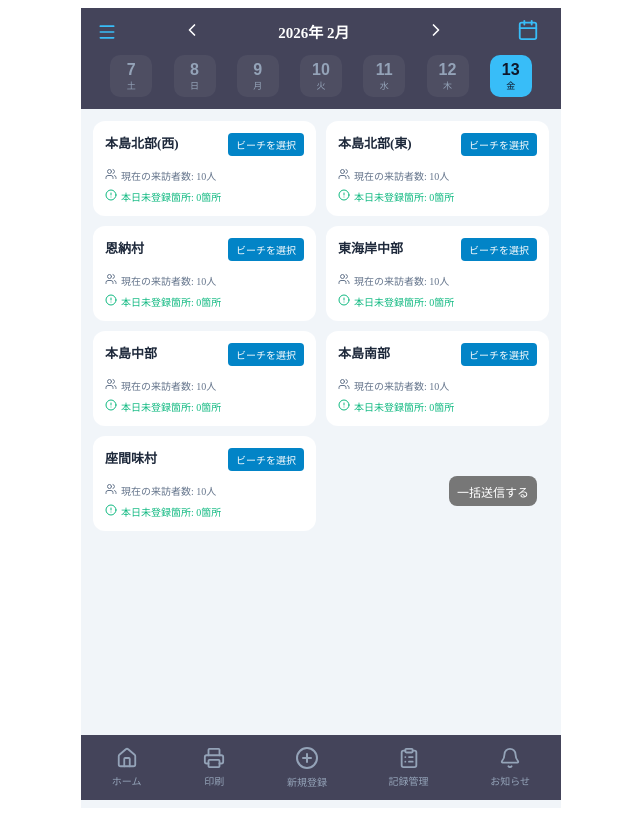
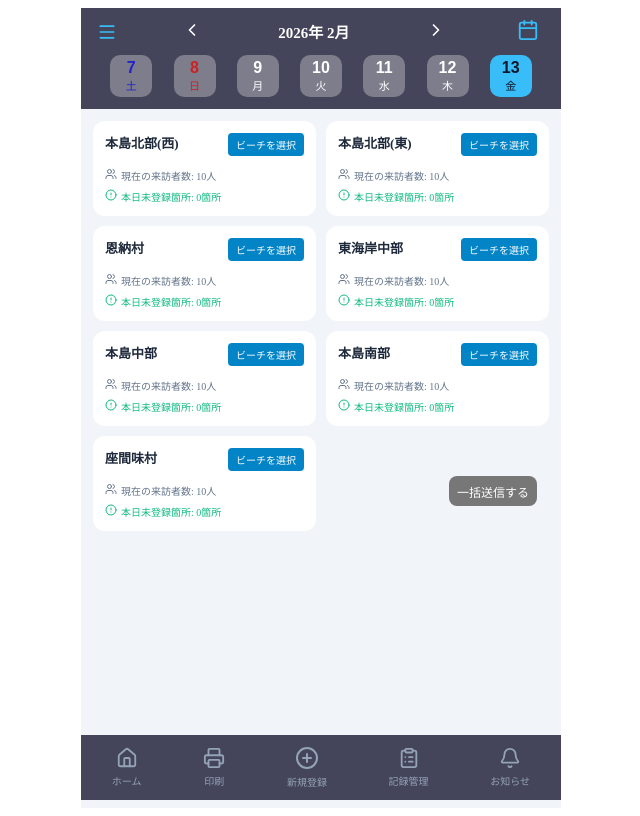
Before and after one commit to NetparkSystemDepartment/jla-elog-mockup, a React (Vite) app: page / in a window 1280 px wide. Shown: the whole page, without its empty margins (319-959 px from the left). Built offline with nearby package versions, Linux system fonts and the light colour scheme.

Commit message:
Feb. 13 16:00

```diff
--- a/src/views/ListView.jsx
+++ b/src/views/ListView.jsx
@@ -36,6 +36,9 @@ const ListView = ({ baseDate, setBaseDate, selectedDate, setSelectedDate, savedR
     <button onClick={onClick} ref={ref} className={styles.iconBtnStyle}><CalendarIcon size={22} color="#38bdf8" /></button>
   ));
 
+//                  <span style={{ fontSize: '11px' }}>{format(d, 'E', { locale: ja })}</span>
+//              <button key={d.toString()} onClick={() => setSelectedDate(d)} style={{ ...dateBtnBaseStyle, backgroundColor: isSel ? '#38bdf8' : 'rgba(255,255,255,0.3)', color: isSel ? '#0f172a' : '#fff' }}>
+
   return (
     <div className={styles.container}>
       <header className={styles.headerStyle}>
@@ -51,10 +54,12 @@ const ListView = ({ baseDate, setBaseDate, selectedDate, setSelectedDate, savedR
         <div className={styles.dateRowStyle}>
           {Array.from({ length: 7 }, (_, i) => subDays(baseDate, i)).filter(d => !isAfter(d, baseDate)).reverse().map((d) => {
             const isSel = format(d, 'yyyy-MM-dd') === format(selectedDate, 'yyyy-MM-dd');
+            const dayName = format(d, 'E', { locale: ja });
             return (
-              <button key={d.toString()} onClick={() => setSelectedDate(d)} style={{ ...dateBtnBaseStyle, backgroundColor: isSel ? '#38bdf8' : 'rgba(255,255,255,0.05)', color: isSel ? '#0f172a' : '#94a3b8' }}>
+              <button key={d.toString()} onClick={() => setSelectedDate(d)} style={{ ...dateBtnBaseStyle, backgroundColor: isSel ? '#38bdf8' : 'rgba(255,255,255,0.3)',
+               color: isSel ? '#0f172a' : (dayName === '日' ? '#CC2222' : (dayName === '土' ? '#2222CC' : '#fff')),}}>
                 <span style={{ fontSize: '16px', fontWeight: 'bold' }}>{format(d, 'd')}</span>
-                <span style={{ fontSize: '9px' }}>{format(d, 'E', { locale: ja })}</span>
+                <span style={{ fontSize: '11px' }}>{dayName}</span>
               </button>
             );
           })}
```
